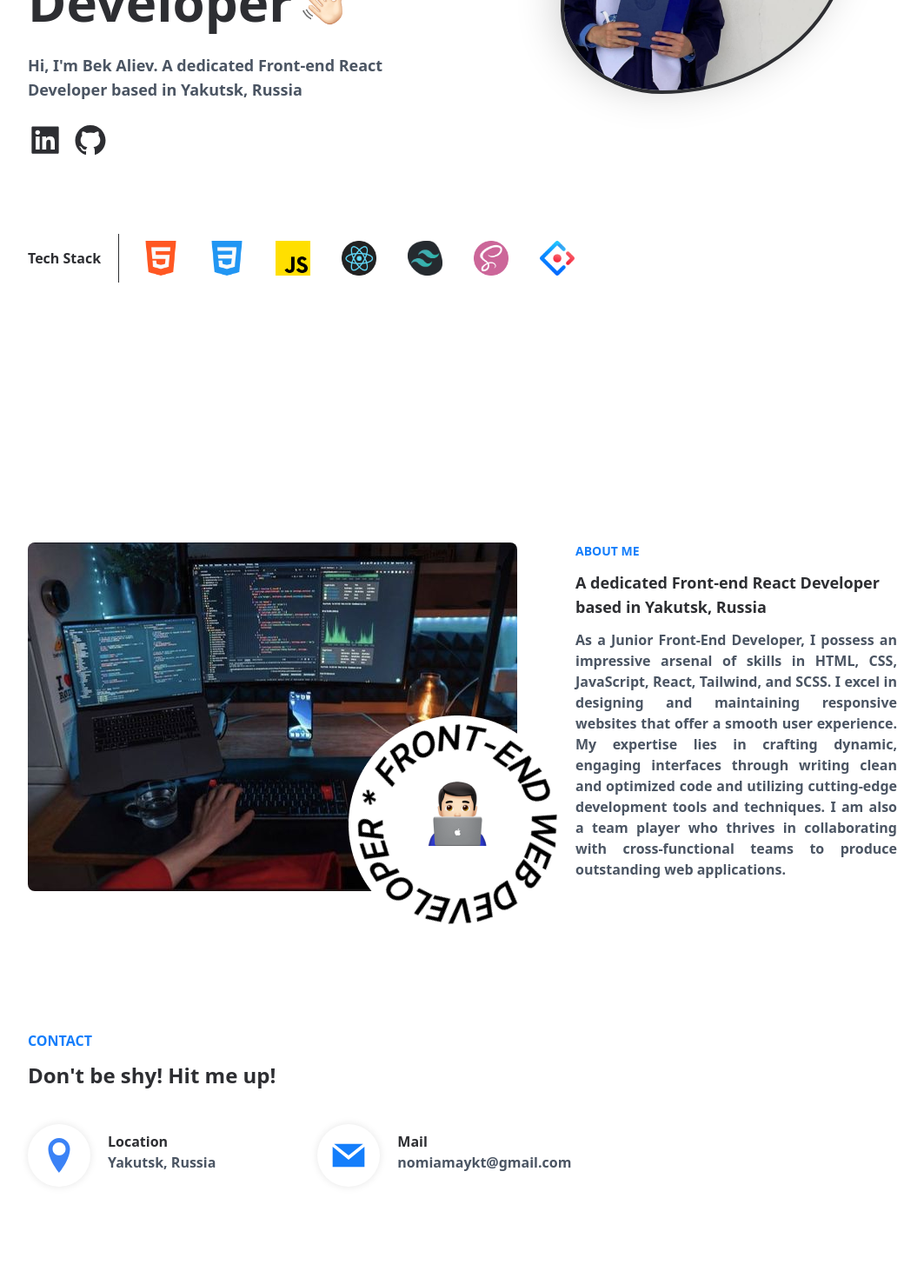
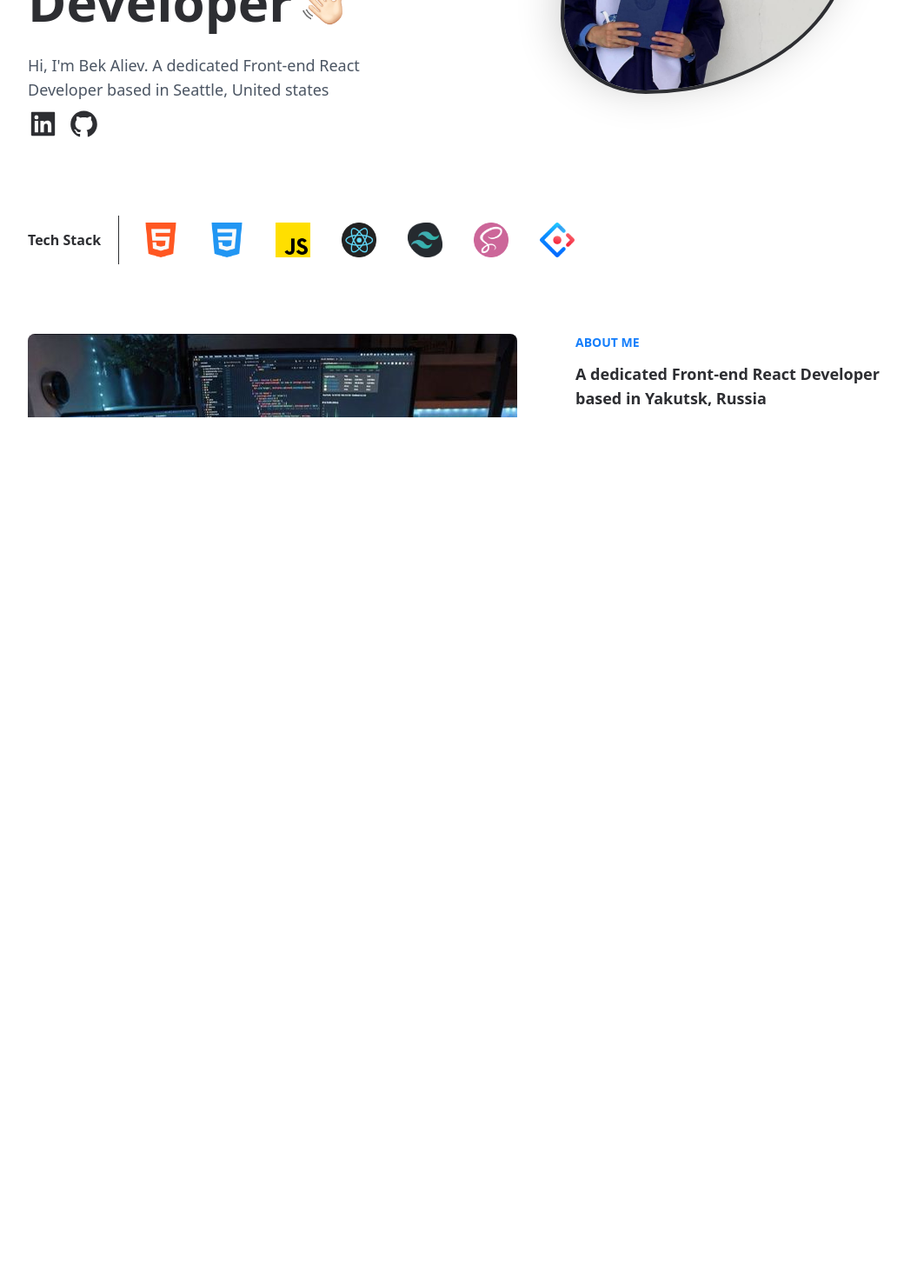
Before and after one commit to MidnightYKT/portfolio_aliev, a React (Create React App) app: page / in a window 1280 px wide. Shown: the part 320-1790 px from the top of the page at 87% size, without its empty margins (108-1171 px from the left). After the commit the page ends 800 px from the top, so only its background shows below. Built offline with nearby package versions, Linux system fonts and the light colour scheme.

Commit message:
added scrollbar and fix pages

```diff
--- a/package.json
+++ b/package.json
@@ -40,6 +40,7 @@
     ]
   },
   "devDependencies": {
+    "tailwind-scrollbar": "^3.1.0",
     "tailwindcss": "^3.2.7"
   }
 }
--- a/src/App.js
+++ b/src/App.js
@@ -1,11 +1,12 @@
-import { Navbar, Content, About, Contact, Footer } from './components/index'
+import { Navbar, Content, About, Projects, Contact, Footer } from './components/index'
 
 function App() {
     return (
-        <div>
+        <div className="scrollbar-thin scrollbar-track-white scrollbar-thumb-black h-screen overflow-y-scroll">
             <Navbar />
             <Content />
             <About />
+            <Projects />
             <Contact />
             <Footer />
         </div>
--- a/src/assets/image/index.js
+++ b/src/assets/image/index.js
@@ -14,6 +14,9 @@ import ImgAbout from '../image/About/imgAbout.png'
 import ImgAboutLaptop from '../image/About/imgAboutLaptop.jpg'
 import ImgAboutText from '../image/About/imgAboutText.png'
 
+//Projects
+import ProjectRamen from '../image/Projects/project_ramen.png'
+
 export {
     ImgAvatar,
     ImgHtml,
@@ -27,4 +30,5 @@ export {
     ImgAbout,
     ImgAboutLaptop,
     ImgAboutText,
+    ProjectRamen,
 }
--- a/src/components/Contact/index.js
+++ b/src/components/Contact/index.js
@@ -1,5 +1,4 @@
 import React from 'react'
-import { Link } from 'react-router-dom'
 import { ImLocation } from 'react-icons/im'
 import { GrMail } from 'react-icons/gr'
 
@@ -16,7 +15,7 @@ const Contact = () => {
                         </span>
                         <div className="ml-3 md:ml-5 mt-2">
                             <p className="font-extrabold">Location</p>
-                            <p className="font-semibold text-gray-600">Yakutsk, Russia</p>
+                            <p className="font-semibold text-gray-600">Seattle, United states</p>
                         </div>
                     </div>
                     <div className="flex w-1/3 h-1/4">
--- a/src/components/Content/index.js
+++ b/src/components/Content/index.js
@@ -17,7 +17,7 @@ const img = [ImgHtml, ImgCss, ImgJavaScript, ImgReact, ImgTailwind, ImgSass, Img
 
 const Content = () => {
     return (
-        <div className="w-full lg:h-screen text-center" id="Home">
+        <div className="w-full text-center" id="Home">
             <div className="mx-auto max-w-[1000px] text-[#2d2e32]">
                 <div className="mx-4 mb-4 lg:mx-0">
                     <div className="flex flex-col-reverse md:flex-row">
@@ -32,13 +32,25 @@ const Content = () => {
                                             className="w-7 h-7 lg:w-12 lg:h-12 inline lg:ml-3 lg:mb-2"
                                         />
                                     </p>
-                                    <div className="font-semibold text-gray-600 text-lg lg:py-6">
+                                    <div className="font-normal text-gray-600 text-lg lg:mt-6 lg: mb-2">
                                         Hi, I'm Bek Aliev. A dedicated Front-end React Developer
-                                        based in Yakutsk, Russia
+                                        based in Seattle, United states
                                     </div>
                                     <div className="flex justify-start mt-2 md:mt-0">
-                                        <AiFillLinkedin size={40} />
-                                        <AiFillGithub size={40} className="ml-3" />
+                                        <a
+                                            href="https://www.linkedin.com/in/bek-aliev-310a6a26a/"
+                                            target="_blank"
+                                            rel="noreferrer"
+                                        >
+                                            <AiFillLinkedin size={35} />
+                                        </a>
+                                        <a
+                                            href="https://github.com/MidnightYKT"
+                                            target="_blank"
+                                            rel="noreferrer"
+                                        >
+                                            <AiFillGithub size={35} className="ml-3" />
+                                        </a>
                                     </div>
                                 </div>
                             </div>
--- a/src/components/Navbar/index.js
+++ b/src/components/Navbar/index.js
@@ -9,7 +9,7 @@ const Navbar = () => {
 
     return (
         <div className="bg-white sticky top-0 z-40 shadow-md">
-            <div className="mx-auto max-w-[1242px] flex justify-between items-center h-16 text-[#2d2e32] font-sans text-lg font-bold lg:px-3 lgx:px-0">
+            <div className="mx-auto max-w-[1000px] flex justify-between items-center h-16 text-[#2d2e32] font-sans text-lg font-bold lg:px-0 lgx:px-0">
                 <div className="hidden lg:flex">
                     <a href="#Home" className="py-5">
                         Aliev.dev
--- /dev/null
+++ b/src/components/Projects/index.js
@@ -0,0 +1,58 @@
+import React from 'react'
+
+import { ProjectRamen } from '../../assets/image'
+import { Link } from 'react-router-dom'
+
+const Projects = () => {
+    return (
+        <div className="mx-auto max-w-[1000px] px-2 md:px-0 lg:my-40 text-[#2d2e32]" id="Contact">
+            <div className="mx-2 mb-4 lg:mx-0">
+                <p className="mb-3 font-extrabold text-base text-[#147efb]">PORTFOLIO</p>
+                <p className="mb-3 font-extrabold text-2xl">
+                    Each project is a unique piece of development
+                </p>
+                <div className="md:p-20 lg:p-6 lg:flex lg:justify-between lg:h-full lg:w-full shadow-3xl rounded-xl">
+                    <div className="relative p-2 md:block">
+                        <div className="shadow-3xl">
+                            <a href="https://react-store-ramen.vercel.app/">
+                                <img
+                                    src={ProjectRamen}
+                                    alt=""
+                                    className="w-full h-auto rounded-lg"
+                                />
+                            </a>
+                        </div>
+                    </div>
+                    <div className="lg:w-[50%] text-center py-5 px-10 lg:mt-0 ml-3">
+                        <p className="mb-3 font-extrabold text-lg">REACT RAMEN</p>
+                        <p className="my-3 font-medium text-lg">
+                            This is my mini online store for ordering ramen. In which I practiced
+                            using Redux, Axios and Typescript
+                        </p>
+                        <div className="grid gap-x-2 gap-y-4 grid-cols-2 md:grid-cols-3 place-items-center mt-8 md:mt-14">
+                            <div className="rounded-xl bg-gradient-to-tr from-pink-300 to-blue-300 p-0.5 shadow-lg duration-500 hover:scale-110">
+                                <p className="font-bold bg-white px-3 py-2 rounded-xl">REACT</p>
+                            </div>
+                            <div className="rounded-xl bg-gradient-to-tr from-pink-300 to-blue-300 p-0.5 shadow-lg duration-500 hover:scale-110">
+                                <p className="font-bold bg-white px-3 py-2 rounded-xl">SCSS</p>
+                            </div>
+                            <div className="rounded-xl bg-gradient-to-tr from-pink-300 to-blue-300 p-0.5 shadow-lg duration-500 hover:scale-110">
+                                <p className="font-bold bg-white px-3 py-2 rounded-xl">
+                                    TypeScript
+                                </p>
+                            </div>
+                            <div className="rounded-xl bg-gradient-to-tr from-pink-300 to-blue-300 p-0.5 shadow-lg duration-500 hover:scale-110">
+                                <p className="font-bold bg-white px-3 py-2 rounded-xl">Redux</p>
+                            </div>
+                            <div className="rounded-xl bg-gradient-to-tr from-pink-300 to-blue-300 p-0.5 shadow-lg duration-500 hover:scale-110">
+                                <p className="font-bold bg-white px-3 py-2 rounded-xl">Axios</p>
+                            </div>
+                        </div>
+                    </div>
+                </div>
+            </div>
+        </div>
+    )
+}
+
+export default Projects
--- a/src/components/index.js
+++ b/src/components/index.js
@@ -1,7 +1,8 @@
 import Navbar from './Navbar'
 import Content from './Content'
 import About from './About'
+import Projects from './Projects'
 import Contact from './Contact'
 import Footer from './Footer'
 
-export { Navbar, Content, About, Contact, Footer }
+export { Navbar, Content, About, Projects, Contact, Footer }
--- a/tailwind.config.js
+++ b/tailwind.config.js
@@ -32,5 +32,8 @@ module.exports = {
             },
         },
     },
-    plugins: [],
+    plugins: [
+        // ...
+        require('tailwind-scrollbar')({ nocompatible: true }),
+    ],
 }
```
Also changed, not shown: public/index.html (+2 -6 lines), src/index.js (+10 -10 lines), src/assets/image/Projects/project_ramen.png (added), 1 other file (tests, documents, lock files or other folders).
